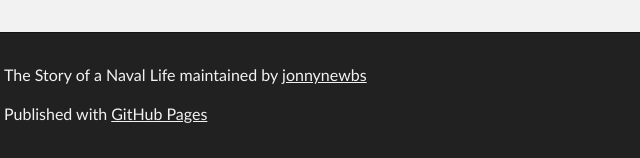
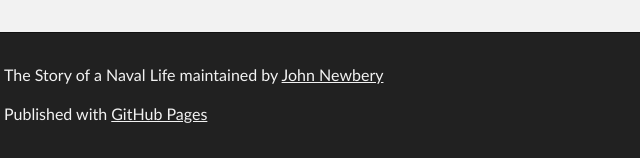
Before and after one commit to jnewbery/TSOANL, a plain HTML site: page index.html in a window 1280 px wide. Shown: the part 692-850 px from the top of the page, 316-956 px from the left. Drawn offline with Linux system fonts and the light colour scheme.

Commit message:
Update name

```diff
--- a/index.html
+++ b/index.html
@@ -40,7 +40,7 @@
     <!-- FOOTER  -->
     <div id="footer_wrap" class="outer">
       <footer class="inner">
-        <p class="copyright">The Story of a Naval Life maintained by <a href="http://www.twitter.com/jonnynewbs">jonnynewbs</a></p>
+        <p class="copyright">The Story of a Naval Life maintained by <a href="http://www.twitter.com/jonnynewbs">John Newbery</a></p>
         <p>Published with <a href="https://pages.github.com">GitHub Pages</a></p>
       </footer>
     </div>
```
